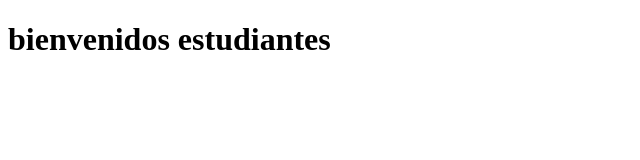
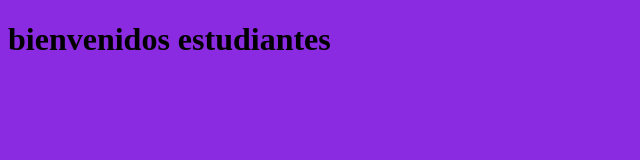
Before and after one commit to yesica-coronel/yesica-coronel-, a plain HTML site: page index.html in a window 1280 px wide. Shown: the whole page, without its empty margins (0-640 px from the left). Drawn offline with Linux system fonts and the light colour scheme.

Commit message:
segundo cambio

```diff
--- a/css/estilos.css
+++ b/css/estilos.css
@@ -0,0 +1,3 @@
+.fondo{
+    background-color:blueviolet;
+}
--- a/index.html
+++ b/index.html
@@ -4,8 +4,9 @@
     <meta charset="UTF-8">
     <meta name="viewport" content="width=device-width, initial-scale=1.0">
     <title>Document</title>
+    <link rel="stylesheet" href="css/estilos.css" />
 </head>
-<body>
+<body class="fondo" >
     <h1>bienvenidos estudiantes</h1>
 </body>
 </html>
```
